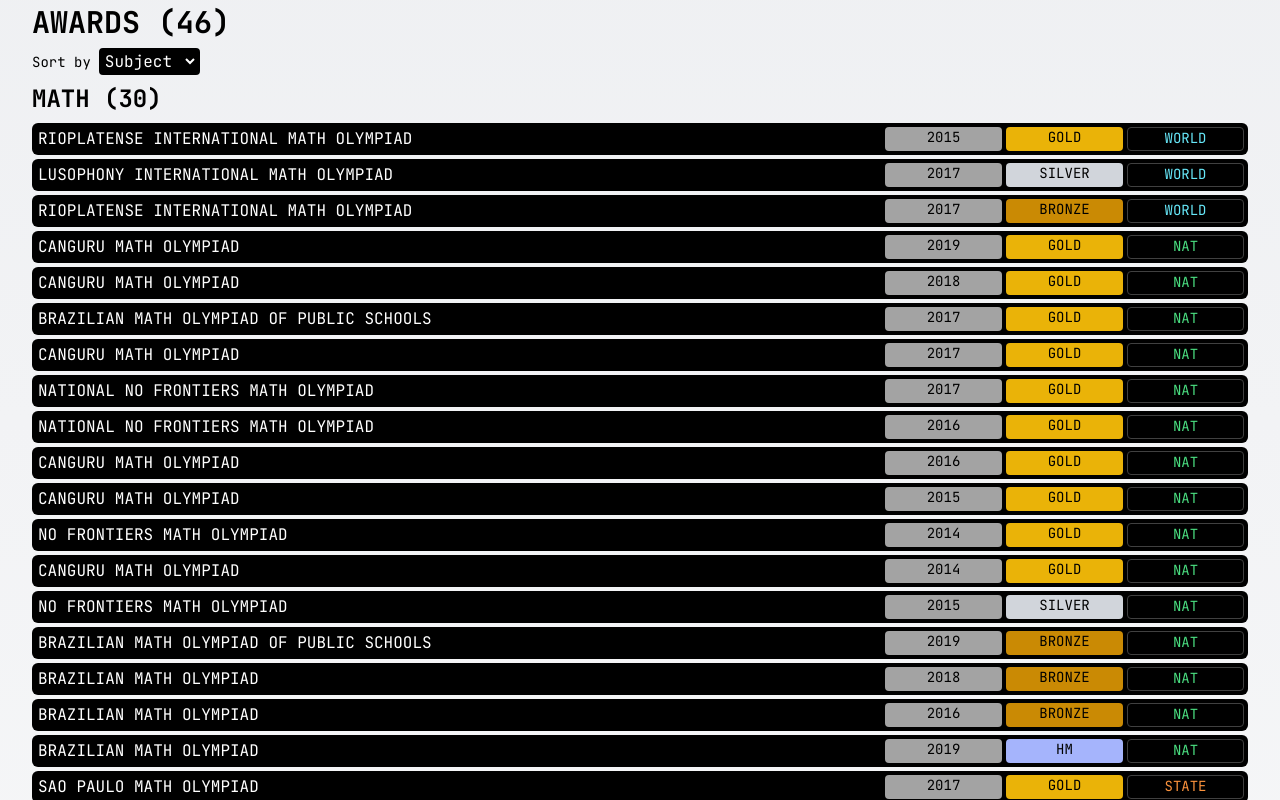
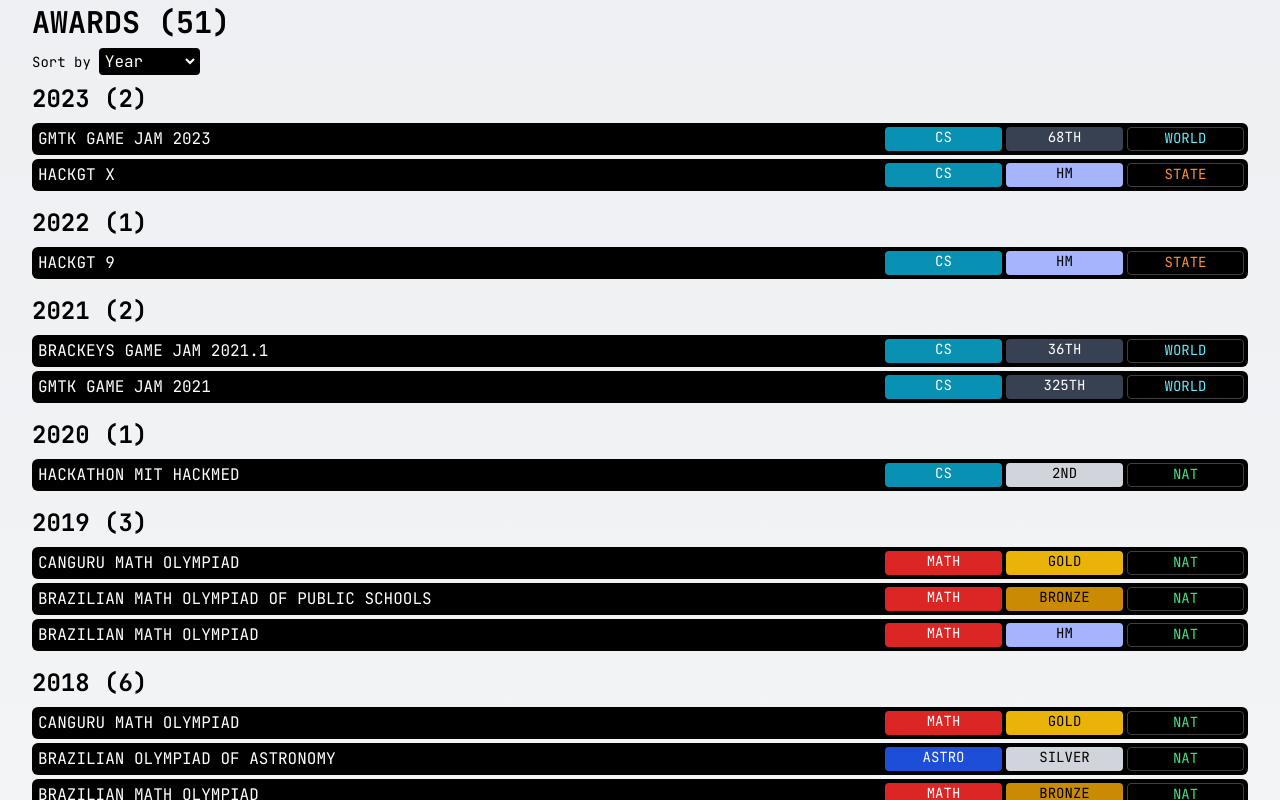
Before and after one commit to andre-koga/portfolio-website, a Next.js app: page /portfolio in a window 1280 px wide. Shown: the part 1480-2280 px from the top of the page. Built offline with nearby package versions, Linux system fonts and the light colour scheme.

Commit message:
added some new competitions

```diff
--- a/app/portfolio/page.tsx
+++ b/app/portfolio/page.tsx
@@ -49,6 +49,13 @@
     description:
       "Developed a web app that predicts Parkinson using data analysis and ML.",
     date: "September - December 2022",
+  },
+  {
+    title: "Game Developer for Good Luck Collective",
+    company: "Good Luck Collective",
+    description:
+      "Developed multiple games for the Good Luck Collective, a group of indie artists and game developers.",
+    date: "2020 - Current",
   },
 ];
 
@@ -285,8 +292,18 @@
 
 type Location = "world" | "nat" | "state" | "reg";
 type Subject = "math" | "phys" | "astro" | "cs" | "chem" | "robot";
-type Prize = "gold" | "silver" | "bronze" | "hm" | "2nd";
-type Year = "2020" | "2019" | "2018" | "2017" | "2016" | "2015" | "2014";
+type Prize = "gold" | "silver" | "bronze" | "hm" | "2nd" | any;
+type Year =
+  | "2023"
+  | "2022"
+  | "2021"
+  | "2020"
+  | "2019"
+  | "2018"
+  | "2017"
+  | "2016"
+  | "2015"
+  | "2014";
 
 interface Award {
   title: string;
@@ -297,6 +314,41 @@
 }
 
 let awards: Award[] = [
+  {
+    title: "GMTK Game Jam 2023",
+    location: "world",
+    subject: "cs",
+    prize: "68th",
+    year: "2023",
+  },
+  {
+    title: "GMTK Game Jam 2021",
+    location: "world",
+    subject: "cs",
+    prize: "325th",
+    year: "2021",
+  },
+  {
+    title: "Brackeys Game Jam 2021.1",
+    location: "world",
+    subject: "cs",
+    prize: "36th",
+    year: "2021",
+  },
+  {
+    title: "HackGT X",
+    location: "state",
+    subject: "cs",
+    prize: "hm",
+    year: "2023",
+  },
+  {
+    title: "HackGT 9",
+    location: "state",
+    subject: "cs",
+    prize: "hm",
+    year: "2022",
+  },
   {
     title: "Hackathon MIT Hackmed",
     location: "nat",
@@ -624,7 +676,7 @@
 export default function Portfolio() {
   const [sortOption, setSortOption] = useState<
     "location" | "subject" | "prize" | "year"
-  >("subject");
+  >("year");
 
   const changeDropdown = (choice: string) => {
     switch (choice) {
@@ -685,14 +737,36 @@
         return "rounded bg-black bg-indigo-300 text-black px-1 text-sm";
       case "2nd":
         return "rounded bg-black bg-gray-300 text-black px-1 text-sm";
+      default:
+        return "rounded bg-black bg-gray-700 text-white px-1 text-sm";
     }
   };
 
   let sortingOrder = {
     ["location"]: ["world", "nat", "state", "reg"],
     ["subject"]: ["math", "phys", "astro", "cs", "chem", "robot"],
-    ["prize"]: ["gold", "silver", "bronze", "hm", "2nd"],
-    ["year"]: ["2020", "2019", "2018", "2017", "2016", "2015", "2014"],
+    ["prize"]: [
+      "gold",
+      "silver",
+      "bronze",
+      "hm",
+      "2nd",
+      "36th",
+      "68th",
+      "325th",
+    ],
+    ["year"]: [
+      "2023",
+      "2022",
+      "2021",
+      "2020",
+      "2019",
+      "2018",
+      "2017",
+      "2016",
+      "2015",
+      "2014",
+    ],
   };
 
   const groupAwardsBy = (key: keyof Award) => {
@@ -818,8 +892,8 @@
             className="rounded border-2 border-black bg-black text-white"
             onChange={(e) => changeDropdown(e.target.value)}
           >
+            <option value="year">Year</option>
             <option value="subject">Subject</option>
-            <option value="year">Year</option>
             <option value="location">Location</option>
             <option value="prize">Prize</option>
           </select>
```
